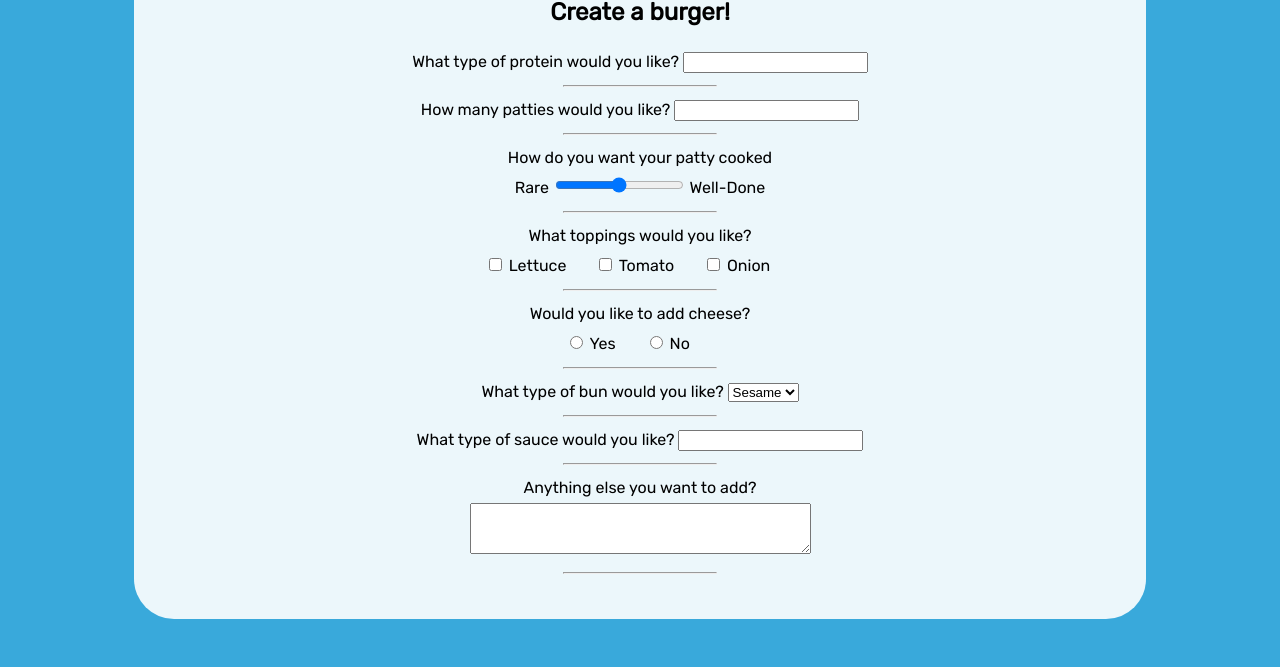
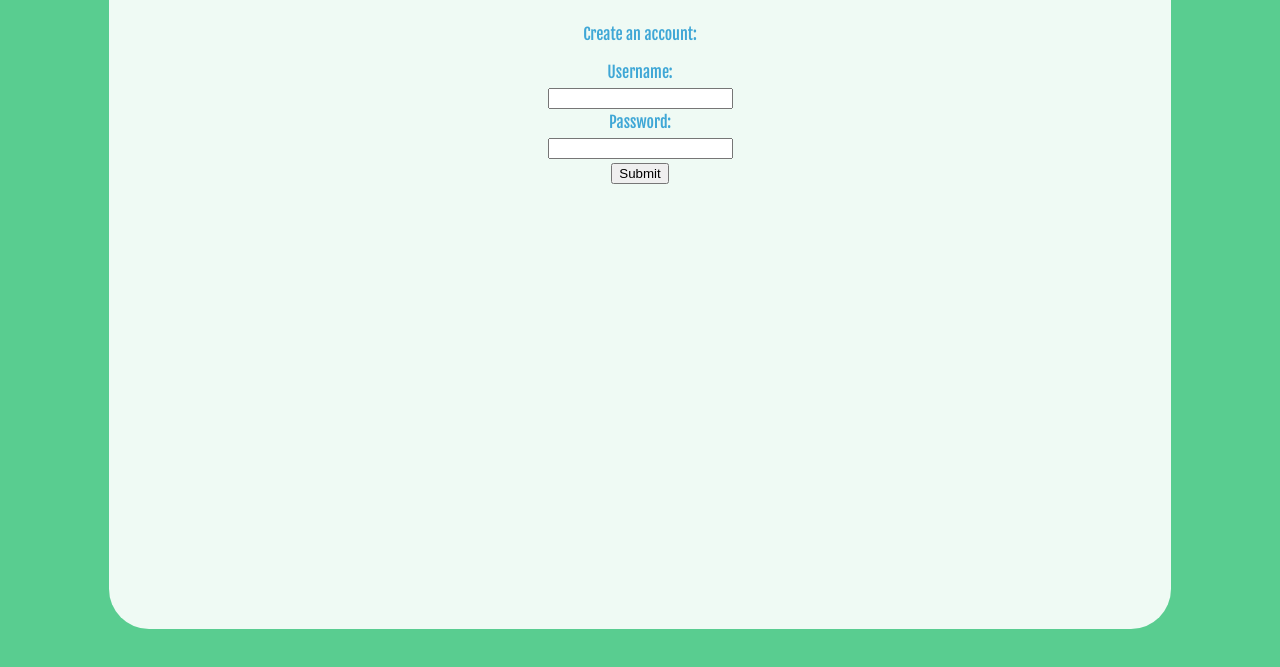
Before and after one commit to BeardyGod/Html-And-CSS, a plain HTML site: page index.html in a window 1280 px wide. Shown: the part 179-846 px from the top of the page. Drawn offline with Linux system fonts and the light colour scheme.

Commit message:
Add files via upload

```diff
--- a/index.html
+++ b/index.html
@@ -3,90 +3,26 @@
 
 <head>
     <meta charset="utf-8">
-    <link rel="stylesheet" type="text/css" href="style.css">
-    <link href="https://fonts.googleapis.com/css?family=Rubik" rel="stylesheet">
-    <title>Forms Review</title>
+    <title>Sign Up Page</title>
+    <link rel="stylesheet" href="style.css" type="text/css">
+    <link href="https://fonts.googleapis.com/css?family=Fjalla+One" rel="stylesheet">
 </head>
 
 <body>
-    <section id="overlay">
-        <img src="https://s3.amazonaws.com/codecademy-content/courses/web-101/unit-6/htmlcss1-img_burger-logo.svg" alt="Davie's Burgers Logo" id="logo">
-        <hr>
-        <form action="submission.html" method="POST">
-            <h1>Create a burger!</h1>
-            <section class="protein">
-                <label for="patty">What type of protein would you like?</label>
-                <input type="text" name="patty" id="patty">
-            </section>
-            <hr>
-
-            <section class="patties">
-                <label for="amount">How many patties would you like?</label>
-                <input type="number" name="amount" id="amount">
-            </section>
-            <hr>
-
-            <section class="cooked">
-                <label for="doneness">How do you want your patty cooked</label>
-                <br>
-                <span>Rare</span>
-                <input type="range" name="doneness" id="doneness" value="3" min="1" max="5">
-                <span>Well-Done</span>
-            </section>
-            <hr>
-
-            <section class="toppings">
-                <span>What toppings would you like?</span>
-                <br>
-                <input type="checkbox" name="topping" id="lettuce" value="lettuce">
-                <label for="lettuce">Lettuce</label>
-                <input type="checkbox" name="topping" id="tomato" value="tomato">
-                <label for="tomato">Tomato</label>
-                <input type="checkbox" name="topping" id="onion" value="onion">
-                <label for="onion">Onion</label>
-            </section>
-            <hr>
-
-            <section class="cheesy">
-                <span>Would you like to add cheese?</span>
-                <br>
-                <input type="radio" name="cheese" id="yes" value="yes">
-                <label for="yes">Yes</label>
-                <input type="radio" name="cheese" id="no" value="yes">
-                <label for="no">No</label>
-            </section>
-            <hr>
-
-            <section class="bun-type">
-                <label for="bun">What type of bun would you like?</label>
-                <select name="bun" id="bun">
-            <option value="sesame">Sesame</option>
-            <option value="potatoe">Potato</option>
-            <option value="pretzel">Pretzel</option>
-          </select>
-            </section>
-            <hr>
-
-            <section class="sauce-selection">
-                <label for="sauce">What type of sauce would you like?</label>
-                <input list="sauces" id="sauce" name="sauce">
-                <datalist id="sauces">
-            <option value="ketchup"></option>
-            <option value="mayo"></option>
-            <option value="mustard"></option>
-          </datalist>
-            </section>
-            <hr>
-            <section class="extra-info">
-                <label for="extra">Anything else you want to add?</label>
-                <br>
-                <textarea id="extra" name="extra" rows="3" cols="40"></textarea>
-            </section>
-            <hr>
-
-            <section class="submission">
-                <input type="submit" value="Submit">
-            </section>
+    <section class="overlay">
+        <h1>Sign Up</h1>
+        <p>Create an account:</p>
+        <form action="submission.html" method="GET">
+            <label for="username">Username:</label>
+            <br>
+            <input id="username" name="username" type="text" required minlength="3" maxlength="15">
+            <br>
+            <label for="pw">Password:</label>
+            <br>
+            <!--Add the pattern attribute to the input below-->
+            <input id="pw" name="pw" type="password" required minlength="8" maxlength="15">
+            <br>
+            <input type="submit" value="Submit">
         </form>
     </section>
 </body>
--- a/style.css
+++ b/style.css
@@ -1,42 +1,26 @@
 body {
-    background-color: rgb(57, 169, 219);
-    font-family: Rubik, Arial;
+    background-color: #59CD90;
+    color: #3FA7D6;
+    font-family: "Fjalla One", Arial;
 }
 
 form {
-    text-align: center;
-    line-height: 30px;
-    height: 80%;
-    overflow: auto;
-}
-
-form hr {
-    width: 15%;
+    line-height: 25px;
 }
 
 h1 {
+    font-size: 3em;
+    overflow: break;
+}
+
+.overlay {
+    width: 80%;
+    min-width: 30%;
+    margin: 3% auto;
+    display: block;
+    padding: 2%;
+    height: 90vh;
+    background-color: rgba(255, 255, 255, 0.9);
+    border-radius: 40px;
     text-align: center;
 }
-
-#burger {
-    max-height: 30%;
-}
-
-#overlay {
-    width: 80%;
-    margin: 3% auto;
-    height: 95vh;
-    background-color: rgba(255, 255, 255, 0.9);
-    border-radius: 40px;
-}
-
-#logo {
-    height: 100px;
-    display: block;
-    margin: auto;
-}
-
-.toppings label,
-.cheesy label {
-    margin-right: 25px;
-}
```
Also changed, not shown: login.js (added, +12 -0 lines), submition.html (added, +19 -0 lines).
